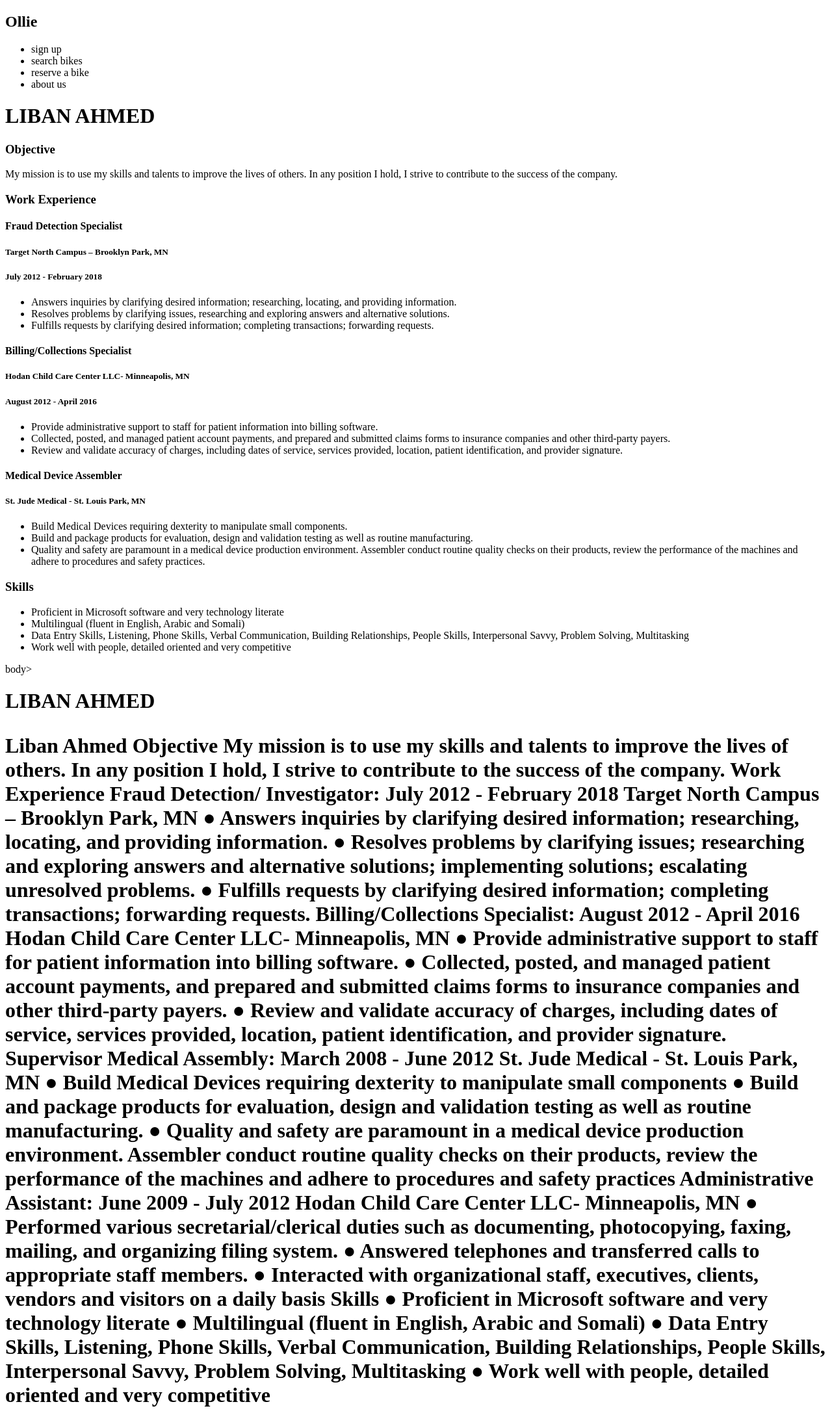
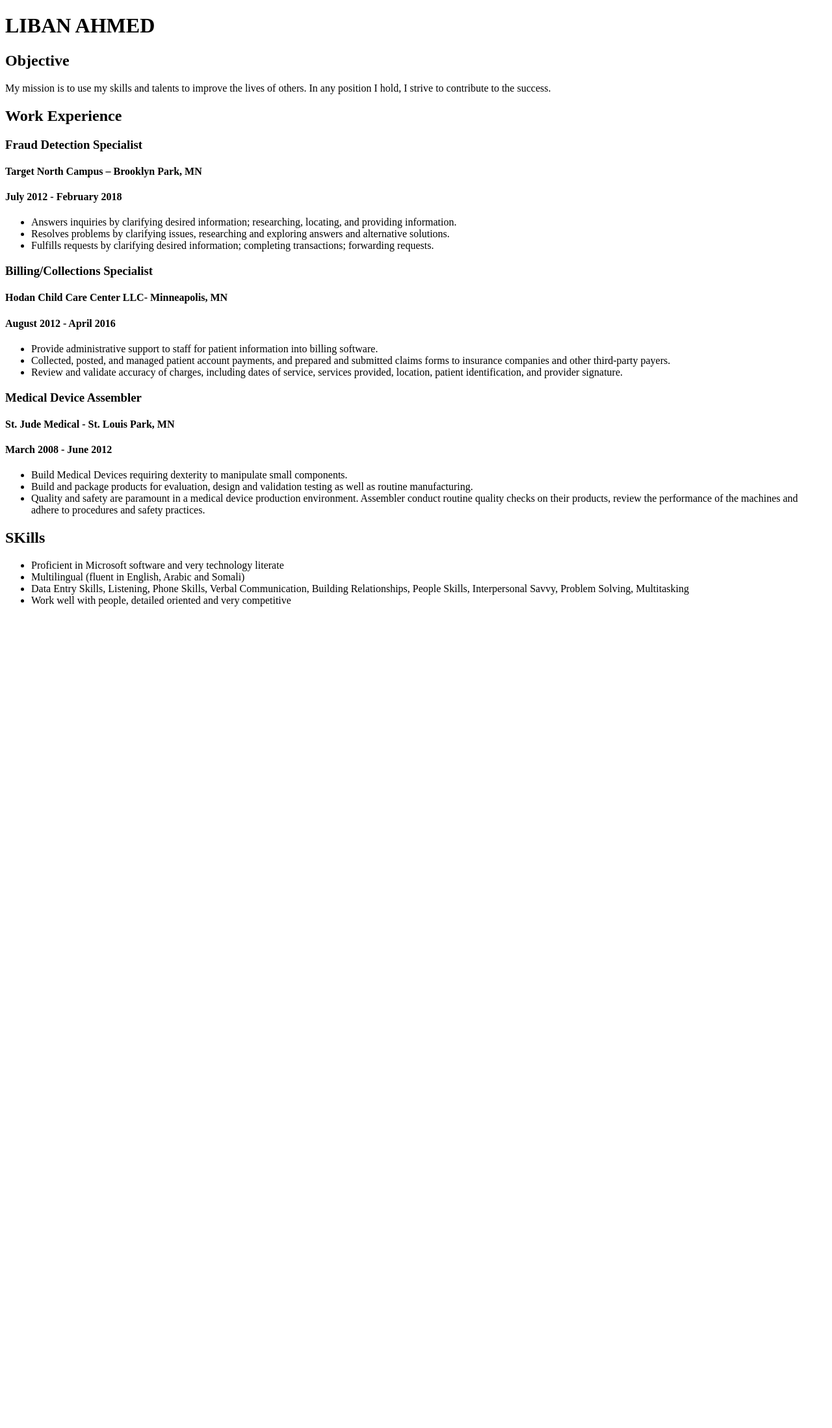
Before and after one commit to LIBANAHMED261/libanahmed261.github.io, a plain HTML site: page index.html in a window 1280 px wide. Shown: the whole page at 65% size. After the commit the page ends 949 px from the top, so only its background shows below. Drawn offline with Linux system fonts and the light colour scheme.

Commit message:
Update pre-finale

```diff
--- a/index.html
+++ b/index.html
@@ -1,115 +1,53 @@
 <!DOCTYPE html>
 <html>
 <head>
-<title>Github page
+<title>Prime Challenge
 </title>
 <link rel="stylesheet" href="style.css"/>
 </head>
    <div class="container">
 <body>
-  <div class="nav">
-  <h2>Ollie </h2>
-  <ul>
-  <li>sign up</li>
-  <li>search bikes</li>
-  <li>reserve a bike</li>
-    <li>about us</li>
-</ul>
+ <div class="main">
+  <h1>LIBAN AHMED</h1>
+  <h2>Objective</h2>
+  <p>My mission is to use my skills and talents to improve the lives of others. In any position I hold, I strive to contribute to the success. </p>
     </div>
-
-
-
-
-
-
-
-
-
-  <div class="main">
-  <h1>LIBAN AHMED</h1>
-  <h3>Objective</h3>
-  <p>My mission is to use my skills and talents to improve the lives of others. In any position I hold, I strive to contribute to the success of the company. </p>
-    </div>
-   <h3>Work Experience</h3>
-   <h4>Fraud Detection Specialist</h4>
-   <h5>Target North Campus – Brooklyn Park, MN</h5>
-   <h5>July 2012 - February 2018</h5>
+   <h2>Work Experience</h2>
+   <h3>Fraud Detection Specialist</h3>
+   <h4>Target North Campus – Brooklyn Park, MN</h4>
+   <h4>July 2012 - February 2018</h4>
    <ul>
   <li>Answers inquiries by clarifying desired information; researching, locating, and providing information.</li>
   <li>Resolves problems by clarifying issues, researching and exploring answers and alternative solutions.</li>
   <li>Fulfills requests by clarifying desired information; completing transactions; forwarding requests.</li>
 </ul>
-   <h4>Billing/Collections Specialist</h4>
-   <h5>Hodan Child Care Center LLC- Minneapolis, MN</h5>
-   <h5>August 2012 - April 2016</h5>
+   <h3>Billing/Collections Specialist</h3>
+   <h4>Hodan Child Care Center LLC- Minneapolis, MN</h4>
+   <h4>August 2012 - April 2016</h4>
    <ul>
   <li>Provide administrative support to staff for patient information into billing software.</li>
   <li>Collected, posted, and managed patient account payments, and prepared and submitted claims forms to insurance companies and other third-party payers.</li>
   <li>Review and validate accuracy of charges, including dates of service, services provided, location, patient identification, and provider signature.</li>
 </ul>
-   <h4>Medical Device Assembler</h4>
-   <h5>St. Jude Medical - St. Louis Park, MN</h5>
+   <h3>Medical Device Assembler</h3>
+   <h4>St. Jude Medical - St. Louis Park, MN</h4>
+   <h4>March 2008 - June 2012</h4>
    <ul>
   <li>Build Medical Devices requiring dexterity to manipulate small components.</li>
   <li>Build and package products for evaluation, design and validation testing as well as routine manufacturing.</li>
   <li>Quality and safety are paramount in a medical device production environment. Assembler conduct routine quality checks on their products, review the performance of the machines and adhere to procedures and safety practices.</li>
 </ul>
-   <h3>Skills</h3>
+   <h2>SKills</h2>
    <ul>
   <li>Proficient in Microsoft software and very technology literate</li>
   <li>Multilingual (fluent in English, Arabic and Somali)</li>
   <li>Data Entry Skills, Listening, Phone Skills, Verbal Communication, Building Relationships, People Skills, Interpersonal Savvy, Problem Solving, Multitasking</li>
-    <li>Work well with people, detailed oriented and very competitive</li>
+  <li>Work well with people, detailed oriented and very competitive</li>
 </ul>
 
 
 
 
-
-   body>
-  <h1> LIBAN AHMED <h1>
-<p>Liban Ahmed
-
-
-Objective
-My mission is to use my skills and talents to improve the lives of others. In any position I hold, I strive to contribute to the success of the company.
-
-Work Experience
-
- Fraud Detection/ Investigator: 					  July 2012 - February 2018
-Target North Campus – Brooklyn Park, MN
-
-●	Answers inquiries by clarifying desired information; researching, locating, and providing information.
-●	Resolves problems by clarifying issues; researching and exploring answers and alternative solutions; implementing solutions; escalating unresolved problems.
-●	Fulfills requests by clarifying desired information; completing transactions; forwarding requests.
- Billing/Collections Specialist:                                                                    August 2012 - April 2016
-Hodan Child Care Center LLC- Minneapolis, MN
-●	Provide administrative support to staff for patient information into billing software.
-
-●	Collected, posted, and managed patient account payments, and prepared and submitted claims forms to insurance companies and other third-party payers.
-●	Review and validate accuracy of charges, including dates of service, services provided, location, patient identification, and provider signature.
-
-Supervisor Medical Assembly: 					            March 2008 - June 2012
-St. Jude Medical - St. Louis Park, MN
-●	Build Medical Devices requiring dexterity to manipulate small components
-●	Build and package products for evaluation, design and validation testing as well as routine manufacturing.
-●	Quality and safety are paramount in a medical device production environment. Assembler conduct routine quality checks on their products, review the performance of the machines and adhere to procedures and safety practices
-
-Administrative Assistant:                                                                         June 2009   -   July 2012
-Hodan Child Care Center LLC- Minneapolis, MN
-●	Performed various secretarial/clerical duties such as documenting, photocopying, faxing, mailing, and organizing filing system.
-●	Answered telephones and transferred calls to appropriate staff members.
-●	Interacted with organizational staff, executives, clients, vendors and visitors on a daily basis
-
-Skills
-●	Proficient in Microsoft software and very technology literate
-●	Multilingual (fluent in English, Arabic and Somali)
-●	Data Entry Skills, Listening, Phone Skills, Verbal Communication, Building Relationships, People Skills, Interpersonal Savvy, Problem Solving, Multitasking
-●	Work well with people, detailed oriented and very competitive
-
-
-</p>
-
-</body>
-
-</html>
+   </div>
+   </body>
+   </hmtl>
```
